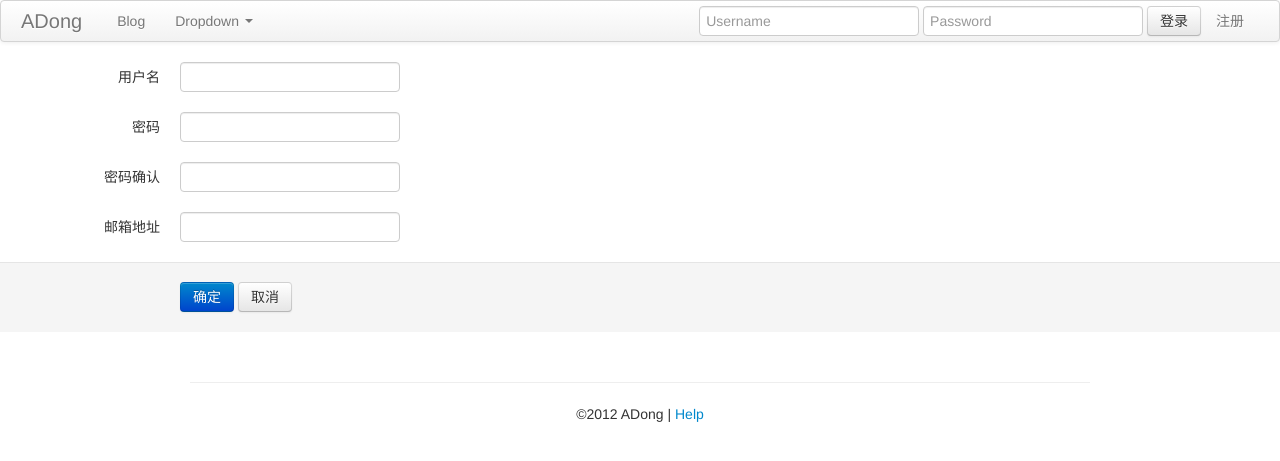
After one commit to miwoow/djwebTemplate, a Django app: page /signup/ in a window 1280 px wide. The commit adds this page. Shown: the top 461 px of the page. Run offline with Django 3.2, Linux system fonts and the light colour scheme.

Commit message:
完善登录，注册

```diff
--- a/adong/adong/urls.py
+++ b/adong/adong/urls.py
@@ -18,11 +18,13 @@ urlpatterns = patterns('',
     # Uncomment the next line to enable the admin:
     # url(r'^admin/', include(admin.site.urls)),
     (r'^$', 'homepage.views.index'),
-    (r'^home/help/', 'homepage.views.help'),
+    (r'^home/help/', 'django.views.generic.simple.direct_to_template', {'template': 'help.html'}),
     (r'^accounts/login', login, {'template_name':'homepage/login.html'}),
     (r'^accounts/logout', logout, {'template_name':'homepage/logout.html'}),
     (r'^accounts/profile', 'homepage.views.profile'),
-    (r'^accounts/changepwd', 'homepage.views.changepwd'),
+    (r'^accounts/changepwd', 'django.contrib.auth.views.password_change', {'template_name':'homepage/changepwd.html', 'post_change_redirect':'/'}),
+    (r'^info/(?P<msg>.+)/$', 'homepage.views.info'),
+    (r'^signup/$', 'homepage.views.signup')
 )
 
 urlpatterns += patterns('blog.views',
--- /dev/null
+++ b/adong/homepage/forms.py
@@ -0,0 +1,9 @@
+#encoding:utf8
+from django import forms
+from django.utils.translation import ugettext as _
+
+class RegisterForm(forms.Form):
+    username = forms.CharField(label=_(u'用户名'))
+    password = forms.CharField(label=_(u'密码'))
+    password2 = forms.CharField(label=_(u'密码确认'))
+    email = forms.EmailField(label=_(u'邮箱地址'))
--- a/adong/homepage/views.py
+++ b/adong/homepage/views.py
@@ -2,22 +2,37 @@
 from django.shortcuts import render_to_response
 from django.template import RequestContext
 from django.contrib.auth.decorators import login_required
+from django.http import HttpResponseRedirect
+from django.utils.translation import ugettext as _
+from homepage.forms import RegisterForm
 
 def index(req):
     '''首页'''
-    return render_to_response('homepage/index.html', context_instance=RequestContext(req))
-
-def help(req):
-    '''帮助'''
-    return render_to_response('homepage/help.html', )
+    form = RegisterForm()
+    return render_to_response('homepage/index.html', {'form':form}, context_instance=RequestContext(req))
 
 @login_required
 def profile(req):
+    '''我的资料'''
     return render_to_response('homepage/profile.html', context_instance=RequestContext(req))
 
 @login_required
 def changepwd(req):
+    '''修改密码'''
     if req.method == 'POST':
-        return render_to_response('homepage/profile.html', context_instance=RequestContext(req))
+
+        return HttpResponseRedirect('/info/'+_(u'修改成功！'))
+        #return render_to_response('homepage/profile.html', context_instance=RequestContext(req))
     else:
         return render_to_response('homepage/changepwd.html', context_instance=RequestContext(req))
+
+
+def info(req, msg):
+    return render_to_response('homepage/info.html', {'msg':msg}, context_instance=RequestContext(req))
+
+def signup(req):
+    form = RegisterForm()
+    if req.method == 'POST':
+        return HttpResponseRedirect('/info/'+_(u'注册成功，请登录。'))
+    else:
+        return render_to_response('homepage/signup.html', {'form': form}, context_instance=RequestContext(req))
--- a/adong/templates/base.html
+++ b/adong/templates/base.html
@@ -1,4 +1,5 @@
 {% load staticfiles %}
+{% load i18n %}
 <!DOCTYPE html>
 <html lang="zh-CN">
     <head>
@@ -36,10 +37,10 @@
                             <li id="fat-menu" class="dropdown">
                             <a href="#" id="drop3" role="button" class="dropdown-toggle" data-toggle="dropdown">{{ user.username }}<b class="caret"></b></a>
                             <ul class="dropdown-menu" role="menu" aria-labelledby="drop3">
-                                <li><a tabindex="-1" href="/accounts/changepwd">修改密码</a></li>
-                                <li><a tabindex="-1" href="/accounts/profile">我的资料</a></li>
+                                <li><a tabindex="-1" href="/accounts/changepwd">{% trans "修改密码" %}</a></li>
+                                <li><a tabindex="-1" href="/accounts/profile">{% trans "我的资料" %}</a></li>
                                 <li class="divider"></li>
-                                <li><a tabindex="-1" href="/accounts/logout">注销</a></li>
+                                <li><a tabindex="-1" href="/accounts/logout">{% trans "注销" %}</a></li>
                             </ul>
                             </li>
                             {% else %}
@@ -48,11 +49,11 @@
                                 <input type="text" name="username" placeholder="Username" required="required"/>
                                 <input type="password" name="password" placeholder="Password" required="required"/>
                                 {% csrf_token %}
-                                <button style="margin:0;" class="btn" type="submit" >登录</button>
+                                <button style="margin:0;" class="btn" type="submit" >{% trans "登录" %}</button>
                             </form>
                             </li>
                             <li>
-                            <a href="/home/register/">注册</a>
+                            <a href="/home/register/">{% trans "注册" %}</a>
                             </li>
                             {% endif %}
                         </ul>
@@ -66,7 +67,7 @@
         </div>
         <div id="footer" style="margin:auto;width:900px;text-align:center;">
             <hr />
-            &copy;2012 ADong
+            &copy;2012 ADong | <a href="home/help">Help</a>
         </div>
         <script src="{% static "js/jquery-1.8.3.min.js" %}"></script>
         <script src="{% static "js/bootstrap.min.js" %}"></script>
--- /dev/null
+++ b/adong/templates/help.html
@@ -0,0 +1,5 @@
+{% extends 'base.html' %}
+
+{% block content %}
+Help Page
+{% endblock %}
--- /dev/null
+++ b/adong/templates/homepage/info.html
@@ -0,0 +1,5 @@
+{% extends 'base.html' %}
+
+{% block content %}
+{{ msg }}
+{% endblock %}
--- /dev/null
+++ b/adong/templates/homepage/signup.html
@@ -0,0 +1,37 @@
+{% extends 'base.html' %}
+{% load i18n %}
+
+{% block content %}
+<form action="" method="post" class="form-horizontal">
+    {% csrf_token %}
+    <div class="control-group">
+        <label class="control-label" for="">{{ form.username.label}}</label>
+        <div class="controls">
+            {{ form.username }}
+        </div>
+    </div>
+    <div class="control-group">
+        <label class="control-label" for="">{{ form.password.label}}</label>
+        <div class="controls">
+            {{ form.password }}
+        </div>
+    </div>
+    <div class="control-group">
+        <label class="control-label" for="">{{ form.password2.label}}</label>
+        <div class="controls">
+            {{ form.password2 }}
+        </div>
+    </div>
+    <div class="control-group">
+        <label class="control-label" for="">{{ form.email.label}}</label>
+        <div class="controls">
+            {{ form.email }}
+        </div>
+    </div>
+    <div class="form-actions">
+        <button type="submit" class="btn btn-primary">{% trans "确定" %}</button>
+        <button type="button" class="btn">{% trans "取消" %}</button>
+    </div>
+</form>
+
+{% endblock %}
```
Also changed, not shown: adong/templates/homepage/changepwd.html (+7 -5 lines), adong/templates/homepage/index.html (+22 -1 lines).
